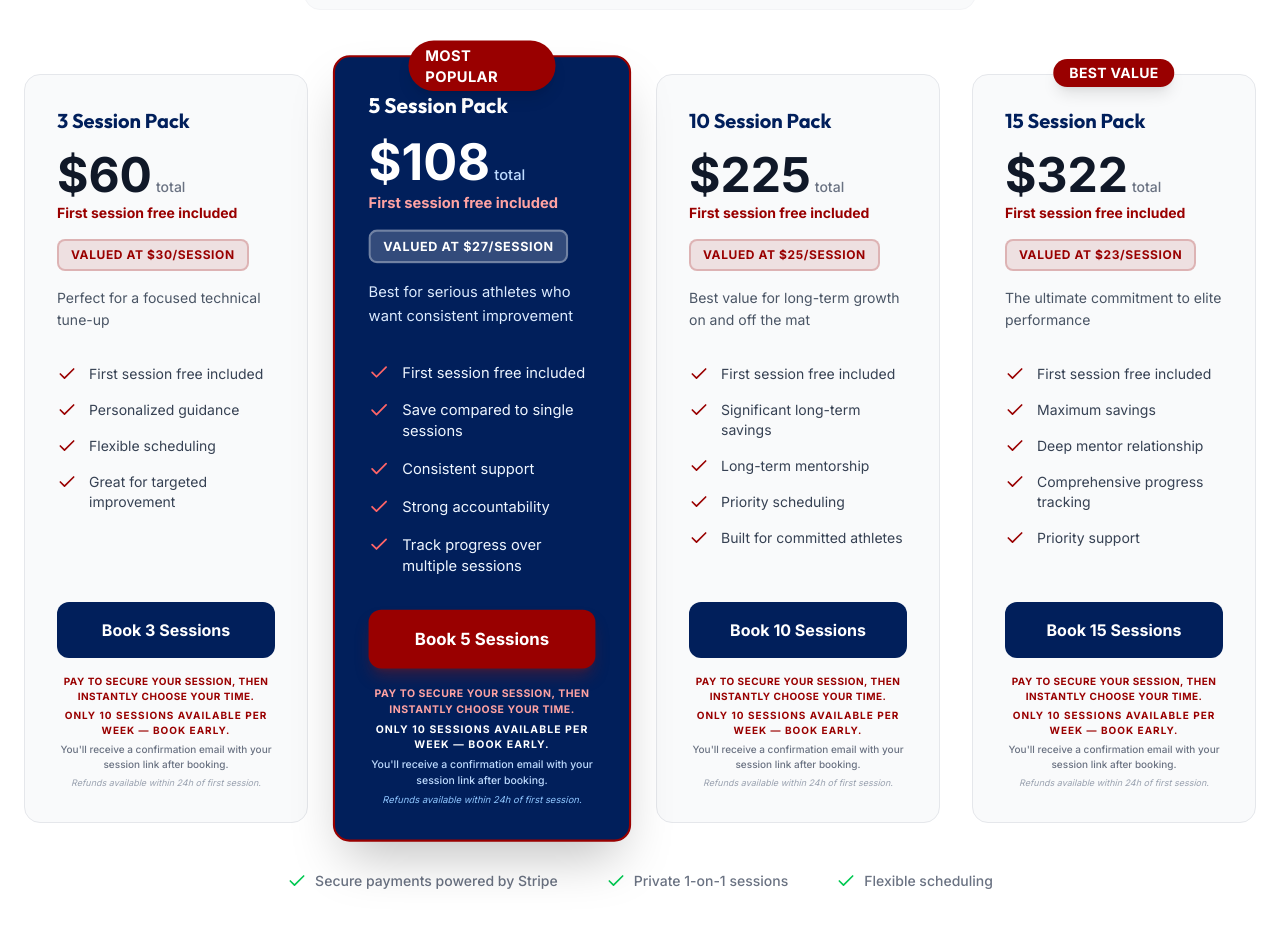
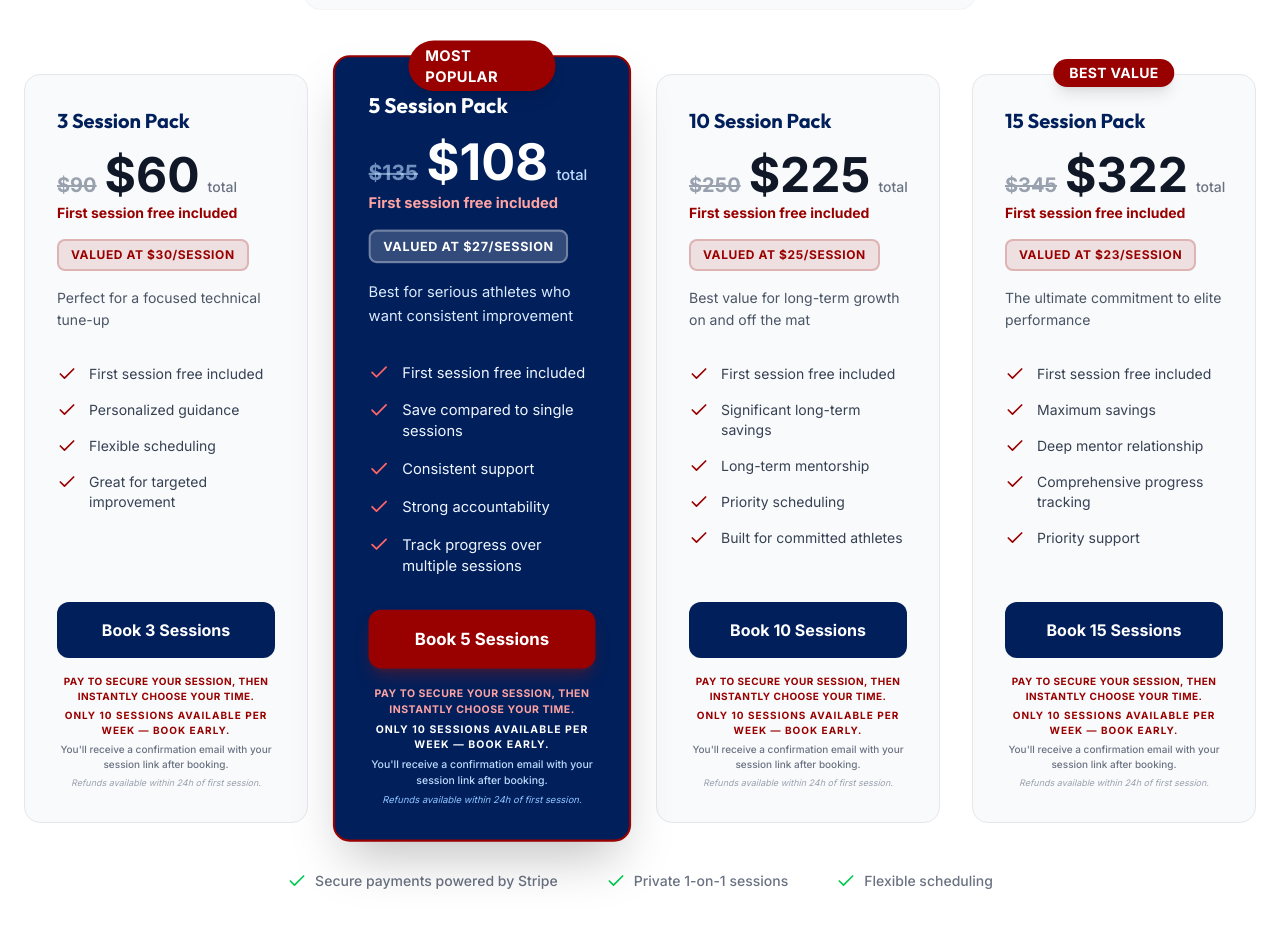
Before and after one commit to dc07wrestle/Mentorship-Program, a React (Vite) app: page / in a window 1280 px wide. Shown: the part 8040-8967 px from the top of the page. Built offline with nearby package versions, Linux system fonts and the light colour scheme.

Commit message:
feat: Add original prices to pricing plans
Introduces the `originalPrice` property to the pricing plans data structure. This allows displaying a strikethrough price, visually highlighting the savings on each plan.

```diff
--- a/src/components/Pricing.tsx
+++ b/src/components/Pricing.tsx
@@ -8,6 +8,7 @@ export default function Pricing() {
       id: "3pack",
       title: "3 Session Pack",
       totalPrice: "60",
+      originalPrice: "90",
       perSessionPrice: "30",
       description: "Perfect for a focused technical tune-up",
       features: [
@@ -24,6 +25,7 @@ export default function Pricing() {
       id: "5pack",
       title: "5 Session Pack",
       totalPrice: "108",
+      originalPrice: "135",
       perSessionPrice: "27",
       badge: "Most Popular",
       description: "Best for serious athletes who want consistent improvement",
@@ -42,6 +44,7 @@ export default function Pricing() {
       id: "10pack",
       title: "10 Session Pack",
       totalPrice: "225",
+      originalPrice: "250",
       perSessionPrice: "25",
       description: "Best value for long-term growth on and off the mat",
       features: [
@@ -59,6 +62,7 @@ export default function Pricing() {
       id: "15pack",
       title: "15 Session Pack",
       totalPrice: "322",
+      originalPrice: "345",
       perSessionPrice: "23",
       badge: "Best Value",
       description: "The ultimate commitment to elite performance",
@@ -190,7 +194,10 @@ export default function Pricing() {
                 <h3 className={`text-xl font-bold mb-4 ${plan.highlight ? 'text-white' : 'text-brand-blue'}`}>
                   {plan.title}
                 </h3>
-                <div className="flex items-baseline gap-1 mb-1">
+                <div className="flex items-baseline gap-2 mb-1">
+                  <span className={`text-xl font-bold line-through ${plan.highlight ? 'text-blue-200/60' : 'text-gray-400'}`}>
+                    ${plan.originalPrice}
+                  </span>
                   <span className="text-5xl font-extrabold">${plan.totalPrice}</span>
                   <span className={`text-sm font-medium ${plan.highlight ? 'text-blue-200' : 'text-gray-500'}`}>total</span>
                 </div>
```
